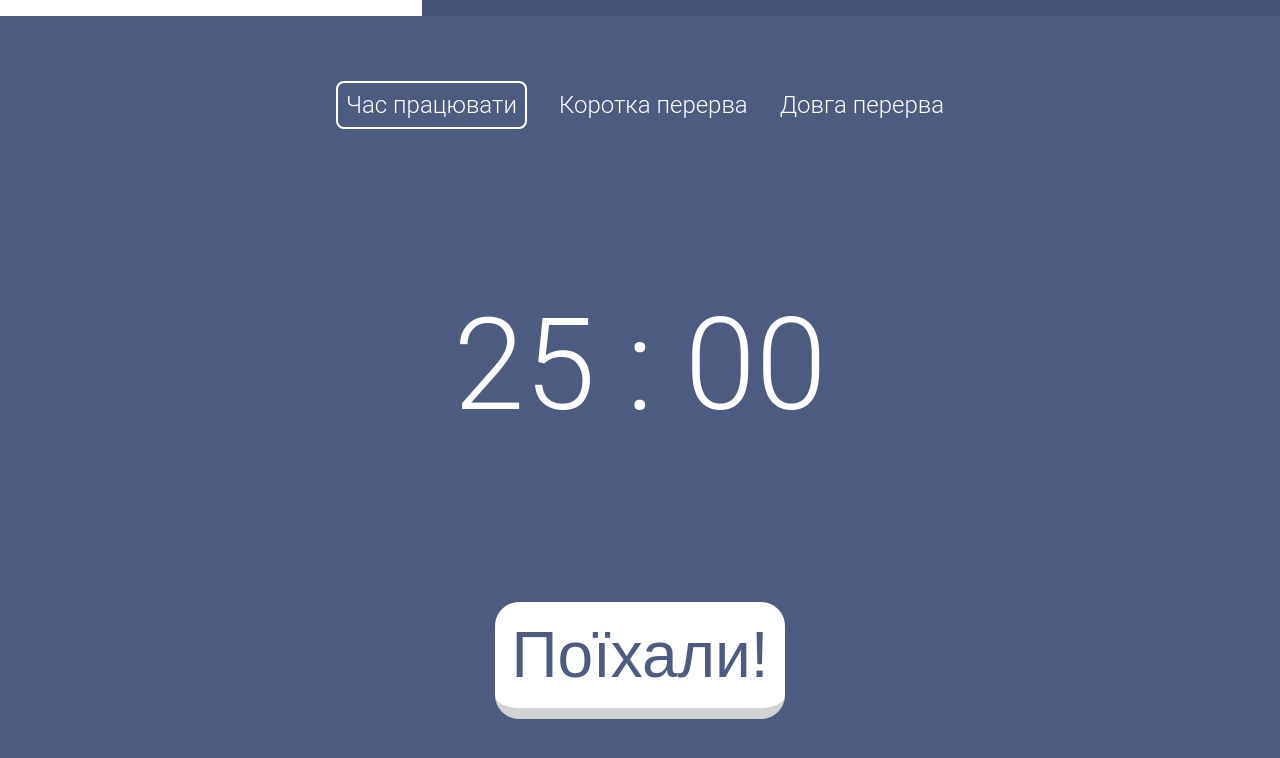
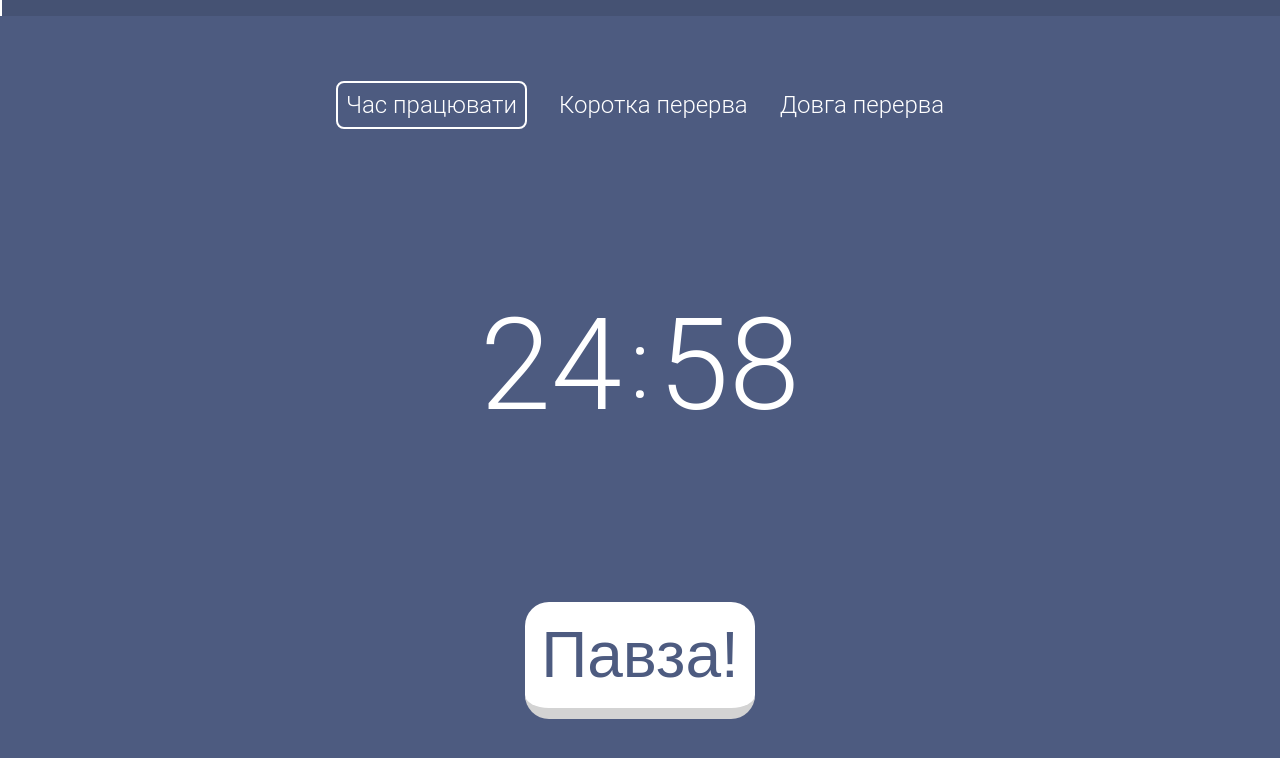
Before and after one commit to IDereviankin/tomato-timer, a website built with Parcel: page index.html in a window 1280 px wide. Both pictures are taken after a click on the button "Поїхали!". Built offline with nearby package versions, Linux system fonts and the light colour scheme.

Commit message:
Functioning timer

```diff
--- a/index.html
+++ b/index.html
@@ -8,7 +8,7 @@
     <link rel="stylesheet" href="styles.css">
 </head>
 <body>
-    <progress id="js-progress" value="0.33"></progress>
+    <progress id="js-progress" value="0"></progress>
         <div class="button-group mode-buttons" id="js-mode-buttons">
             <button data-mode="pomodoro" class="button active mode-button" id="js-pomodoro">
                 Час працювати
@@ -28,6 +28,6 @@
         <button class="main-button" data-action="start" id="js-btn">
             Поїхали!
         </button>
-<!--script src="main.js"></script-->
+<script src="main.js"></script>
 </body>
 </html>
--- a/main.js
+++ b/main.js
@@ -11,7 +11,7 @@ let interval;
 const buttonSound = new Audio('button-sound.mp3');
 const mainButton = document.getElementById('js-btn');
 mainButton.addEventListener('click', () => {
-    buttonSound.play();
+    // buttonSound.play();
     const { action } = mainButton.dataset;
     if (action === 'start') {
         startTimer();
@@ -45,7 +45,7 @@ function startTimer() {
     if (timer.mode === 'pomodoro') timer.sessions++;
 
     mainButton.dataset.action = 'stop';
-    mainButton.textContent = 'stop';
+    mainButton.textContent = 'Павза!';
     mainButton.classList.add('active');
 
     interval = setInterval(function() {
@@ -70,7 +70,7 @@ function startTimer() {
 
             if (Notification.permission === 'granted') {
                 const text =
-                    timer.mode === 'pomodoro' ? 'Get back to work!' : 'Take a break!';
+                    timer.mode === 'pomodoro' ? 'Час працювати!' : 'Відпочинь!';
                 new Notification(text);
             }
 
@@ -85,7 +85,7 @@ function stopTimer() {
     clearInterval(interval);
 
     mainButton.dataset.action = 'start';
-    mainButton.textContent = 'start';
+    mainButton.textContent = 'Поїхали!';
     mainButton.classList.remove('active');
 }
 
@@ -100,7 +100,7 @@ function updateClock() {
     sec.textContent = seconds;
 
     const text =
-        timer.mode === 'pomodoro' ? 'Get back to work!' : 'Take a break!';
+        timer.mode === 'pomodoro' ? 'Час працювати!' : 'Відпочинь!';
     document.title = `${minutes}:${seconds} — ${text}`;
 
     const progress = document.getElementById('js-progress');
@@ -120,6 +120,7 @@ function switchMode(mode) {
         .forEach(e => e.classList.remove('active'));
     document.querySelector(`[data-mode="${mode}"]`).classList.add('active');
     document.body.style.backgroundColor = `var(--${mode})`;
+    document.querySelector("#js-btn").style.color = `var(--${mode})`
     document
         .getElementById('js-progress')
         .setAttribute('max', timer.remainingTime.total);
@@ -145,7 +146,7 @@ document.addEventListener('DOMContentLoaded', () => {
             Notification.requestPermission().then(function(permission) {
                 if (permission === 'granted') {
                     new Notification(
-                        'Awesome! You will be notified at the start of each session'
+                        'Відмінно! Вам приходитиме нотифікація на початку кожної сесії'
                     );
                 }
             });
--- a/styles.css
+++ b/styles.css
@@ -1,5 +1,5 @@
 :root {
-    --pomadoro: hsl(223, 25%, 40%);
+    --pomodoro: hsl(223, 25%, 40%);
     --shortBreak: hsl(48, 23%, 40%);
     --longBreak: hsl(105, 16%, 40%);
 }
@@ -12,7 +12,7 @@
 body {
     width: 100vw;
     height: 100vh;
-    background-color: var(--pomadoro);
+    background-color: var(--pomodoro);
 
     display: flex;
     flex-direction: column;
@@ -63,22 +63,28 @@ progress::-webkit-progress-value {
 }
 
 .main-button {
-    color: var(--pomadoro);
+    color: var(--pomodoro);
     background-color: white;
     font-size: 4rem;
     padding: 1rem;
     border: none;
     border-radius: 1.5rem;
     border-bottom: 0.7rem lightgray solid;
+    cursor: pointer;
 }
 
 .main-button:active {
     border-bottom: none;
-    /*translate: 0 0.5rem;*/
     margin-top: 0.7rem;
 }
 
 .clock {
     font-size: 8rem;
     color: white;
+    display: flex;
+    align-items: center;
 }
+.separator {
+    font-size: 6rem;
+    margin: 0 0.5rem;
+}
```
